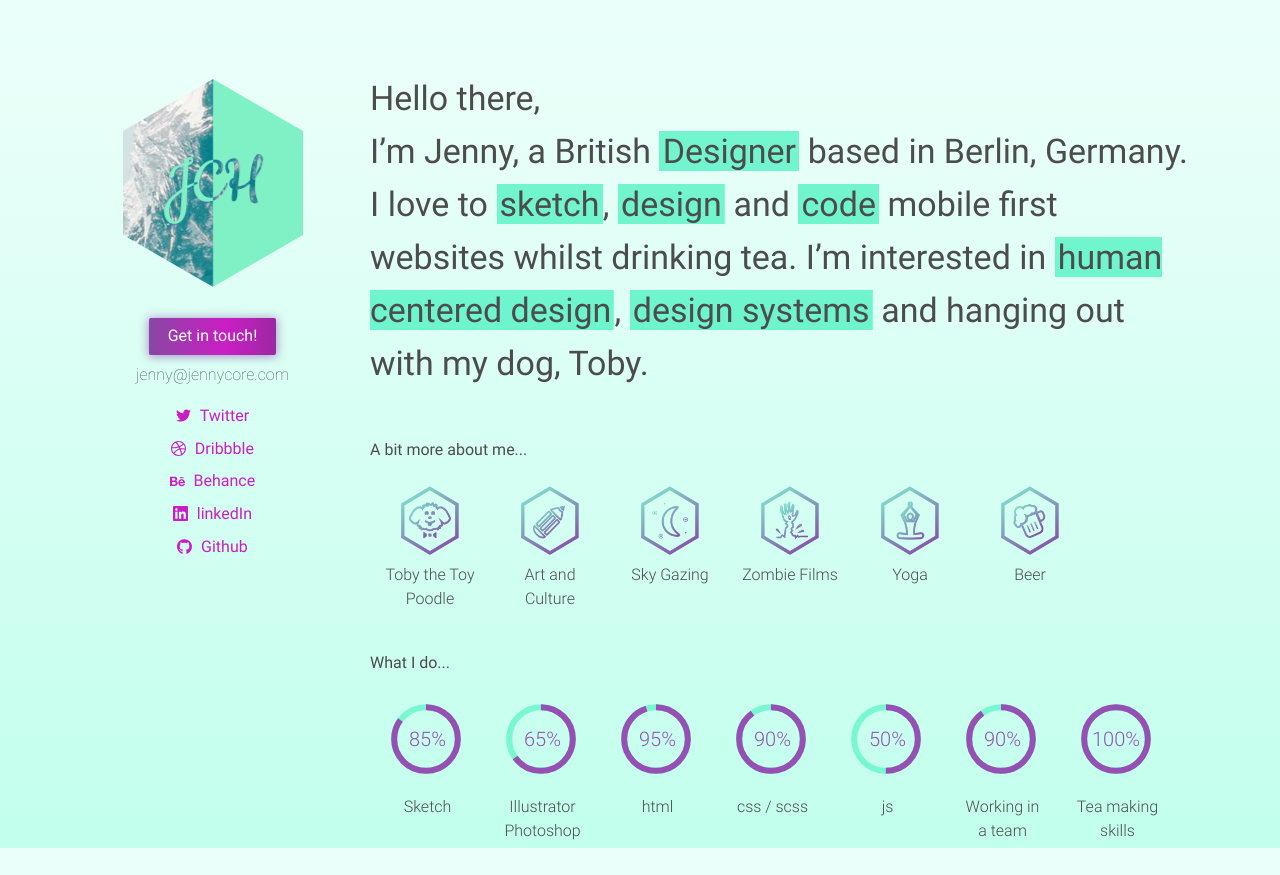
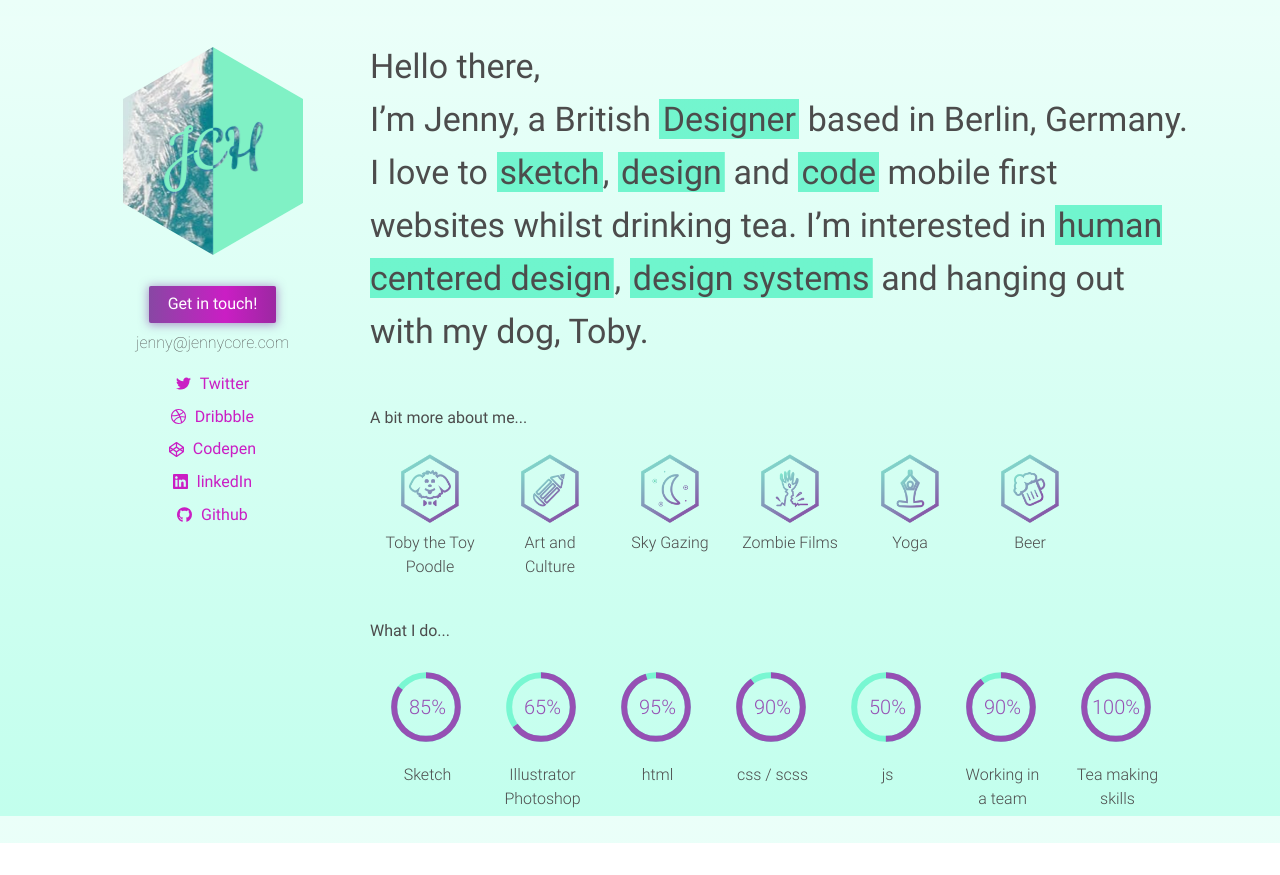
Before and after one commit to jennycoreholt/jennycoreholt.github.io, a plain HTML site: page index.html in a window 1280 px wide. After the commit the page ends 843 px from the top, so only its background shows below. Drawn offline with nearby package versions, Linux system fonts and the light colour scheme.

Commit message:
replaced behance with codepen

```diff
--- a/index.html
+++ b/index.html
@@ -15,7 +15,7 @@
     <link rel="stylesheet" media="all" href="assets/css/application.css">
   </head>
   <body>
-    <div class="container mt-2 mt-lg-5">
+    <div class="container mt-2 mt-lg-3">
       <div class="row">
           <!-- image -->
           <div class="col-lg-3">
@@ -55,9 +55,9 @@
                   </a>
                 </li>
                  <li class="d-inline-block d-lg-block pr-3 pr-lg-0">
-                  <a href="https://www.behance.net/jennycoreholt" target="_blank">
-                    <img src="assets/images/Brands/behance.svg">
-                    <span class="d-inline">Behance</span>
+                  <a href="https://codepen.io/jennych/" target="_blank">
+                    <img src="assets/images/Brands/codepen.svg">
+                    <span class="d-inline">Codepen</span>
                   </a>
                 </li>
                  <li class="d-inline-block d-lg-block pr-3 pr-lg-0">
```
Also changed, not shown: assets/images/Brands/codepen.svg (added).
